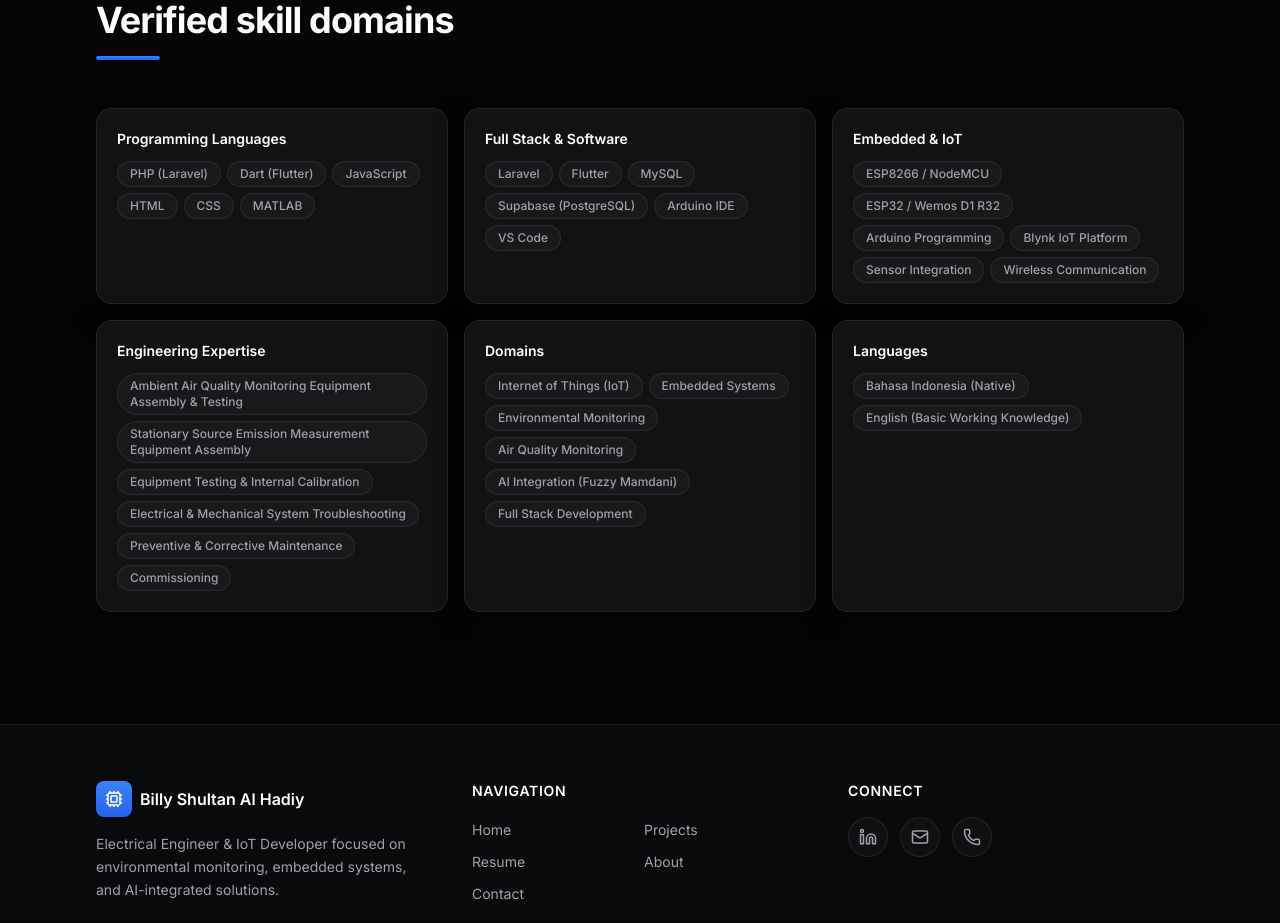
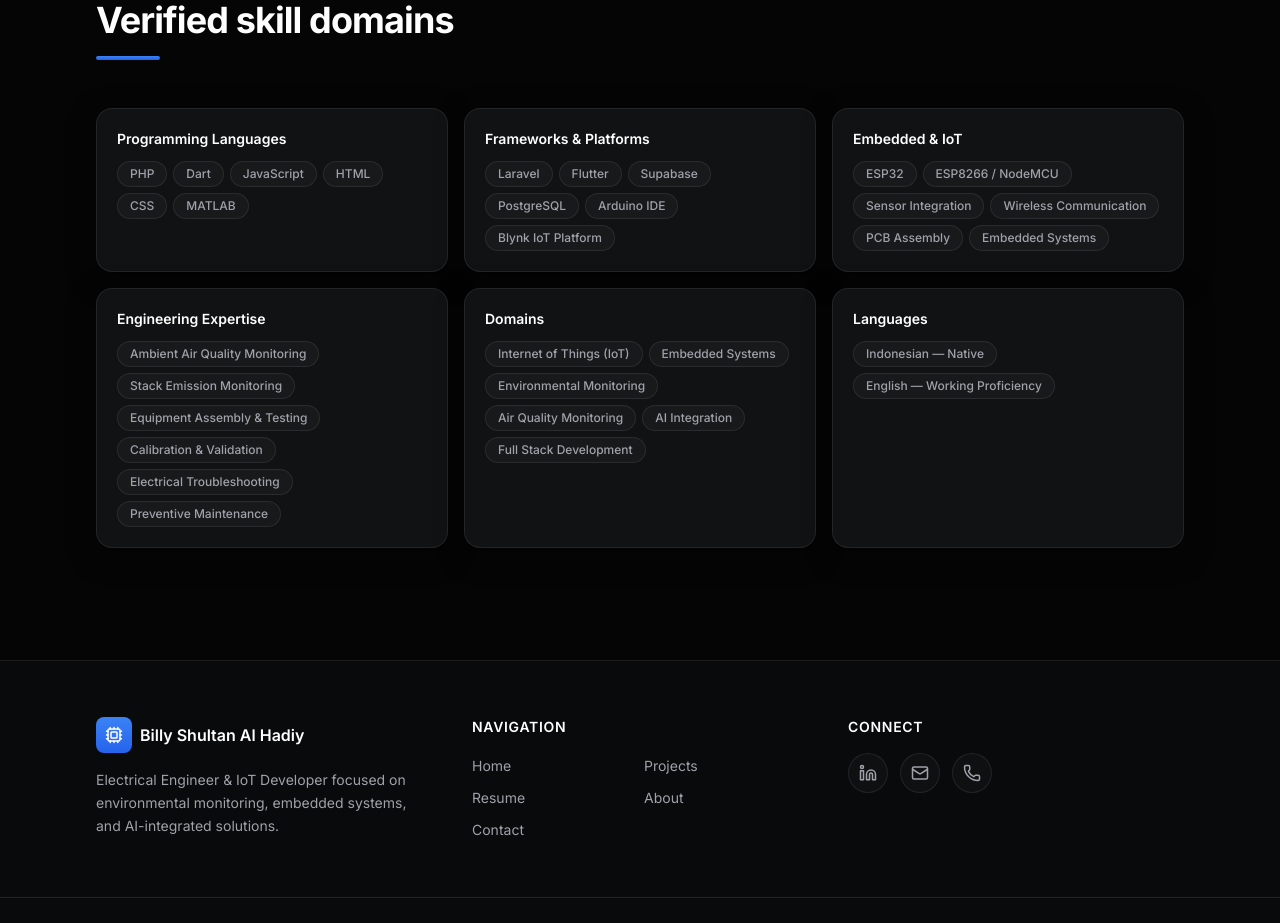
Before and after one commit to billyshultan43/billyshultan, a Next.js app: page /about in a window 1280 px wide. Shown: the part 1180-2103 px from the top of the page. Built offline with nearby package versions, Linux system fonts and the light colour scheme.

Commit message:
refactor: rename section to Technical Expertise, reorganize skills, compact cards

```diff
--- a/src/app/page.tsx
+++ b/src/app/page.tsx
@@ -82,19 +82,19 @@ export default function HomePage() {
       <section className="section-container section-padding">
         <SectionHeading
           eyebrow="Skills"
-          title="What I work with"
-          description="Technologies and domains I apply across hardware, connectivity, and software."
+          title="Technical Expertise"
+          description="Technologies, engineering expertise, and software tools I use to build IoT, embedded, and full-stack solutions."
           className="mb-10"
         />
         <div className="grid gap-4 sm:grid-cols-2 lg:grid-cols-3">
           {skills.map((cat, i) => (
             <Reveal key={cat.name} delay={i * 0.05}>
-              <Card className="h-full p-6">
+              <Card className="h-full p-4">
                 <div className="flex items-center gap-2.5">
                   <Code2 size={16} className="text-accent" />
                   <h3 className="text-sm font-semibold text-white">{cat.name}</h3>
                 </div>
-                <div className="mt-4 flex flex-wrap gap-2">
+                <div className="mt-3 flex flex-wrap gap-1.5">
                   {cat.skills.map((s) => (
                     <Badge key={s}>{s}</Badge>
                   ))}
--- a/src/content/skills.ts
+++ b/src/content/skills.ts
@@ -4,37 +4,35 @@ export const skills: SkillCategory[] = [
   {
     name: "Programming Languages",
     icon: "code",
-    skills: ["PHP (Laravel)", "Dart (Flutter)", "JavaScript", "HTML", "CSS", "MATLAB"],
+    skills: ["PHP", "Dart", "JavaScript", "HTML", "CSS", "MATLAB"],
   },
   {
-    name: "Full Stack & Software",
+    name: "Frameworks & Platforms",
     icon: "layers",
-    skills: ["Laravel", "Flutter", "MySQL", "Supabase (PostgreSQL)", "Arduino IDE", "VS Code", "SketchUp", "Microsoft Office"],
+    skills: ["Laravel", "Flutter", "Supabase", "PostgreSQL", "Arduino IDE", "Blynk IoT Platform"],
   },
   {
     name: "Embedded & IoT",
     icon: "cpu",
     skills: [
+      "ESP32",
       "ESP8266 / NodeMCU",
-      "ESP32 / Wemos D1 R32",
-      "Arduino Programming",
-      "Blynk IoT Platform",
       "Sensor Integration",
       "Wireless Communication",
       "PCB Assembly",
+      "Embedded Systems",
     ],
   },
   {
     name: "Engineering Expertise",
     icon: "wrench",
     skills: [
-      "Ambient Air Quality Monitoring Equipment Assembly & Testing",
-      "Stationary Source Emission Measurement Equipment Assembly",
-      "Equipment Testing & Internal Calibration",
-      "Electrical & Mechanical System Troubleshooting",
-      "Preventive & Corrective Maintenance",
-      "Commissioning",
-      "Technical Training",
+      "Ambient Air Quality Monitoring",
+      "Stack Emission Monitoring",
+      "Equipment Assembly & Testing",
+      "Calibration & Validation",
+      "Electrical Troubleshooting",
+      "Preventive Maintenance",
     ],
   },
   {
@@ -45,13 +43,13 @@ export const skills: SkillCategory[] = [
       "Embedded Systems",
       "Environmental Monitoring",
       "Air Quality Monitoring",
-      "AI Integration (Fuzzy Mamdani)",
+      "AI Integration",
       "Full Stack Development",
     ],
   },
   {
     name: "Languages",
     icon: "globe",
-    skills: ["Bahasa Indonesia (Native)", "English (Basic Working Knowledge)"],
+    skills: ["Indonesian — Native", "English — Working Proficiency"],
   },
 ];
```
